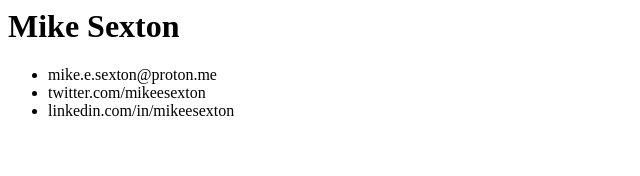
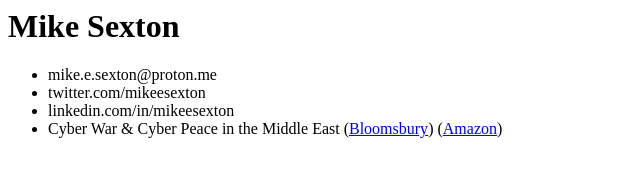
Before and after one commit to mikeesexton/mikeesexton.github.io, a plain HTML site: page index.html in a window 1280 px wide. Shown: the whole page, without its empty margins (0-640 px from the left). Drawn offline with Linux system fonts and the light colour scheme.

Commit message:
Update index.html

```diff
--- a/index.html
+++ b/index.html
@@ -3,4 +3,5 @@
 <li>mike.e.sexton@proton.me</li>
 <li>twitter.com/mikeesexton</li>
 <li>linkedin.com/in/mikeesexton</li>
+<li>Cyber War & Cyber Peace in the Middle East (<a href="https://www.bloomsbury.com/us/cyber-war-and-cyber-peace-9780755646012/">Bloomsbury</a>) (<a href="https://www.amazon.com/Cyber-War-Peace-Middle-East/dp/B08KPXM6H3">Amazon</a>)
 </ul>
```
